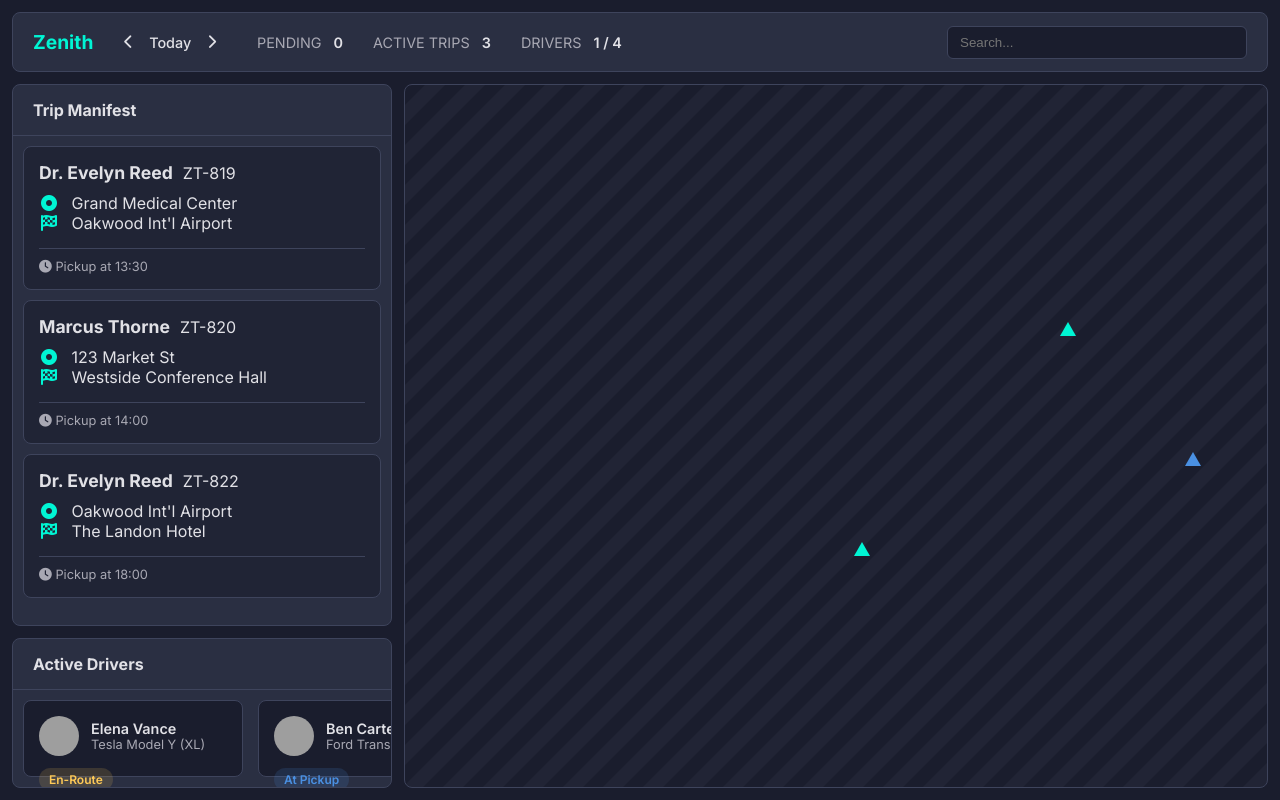
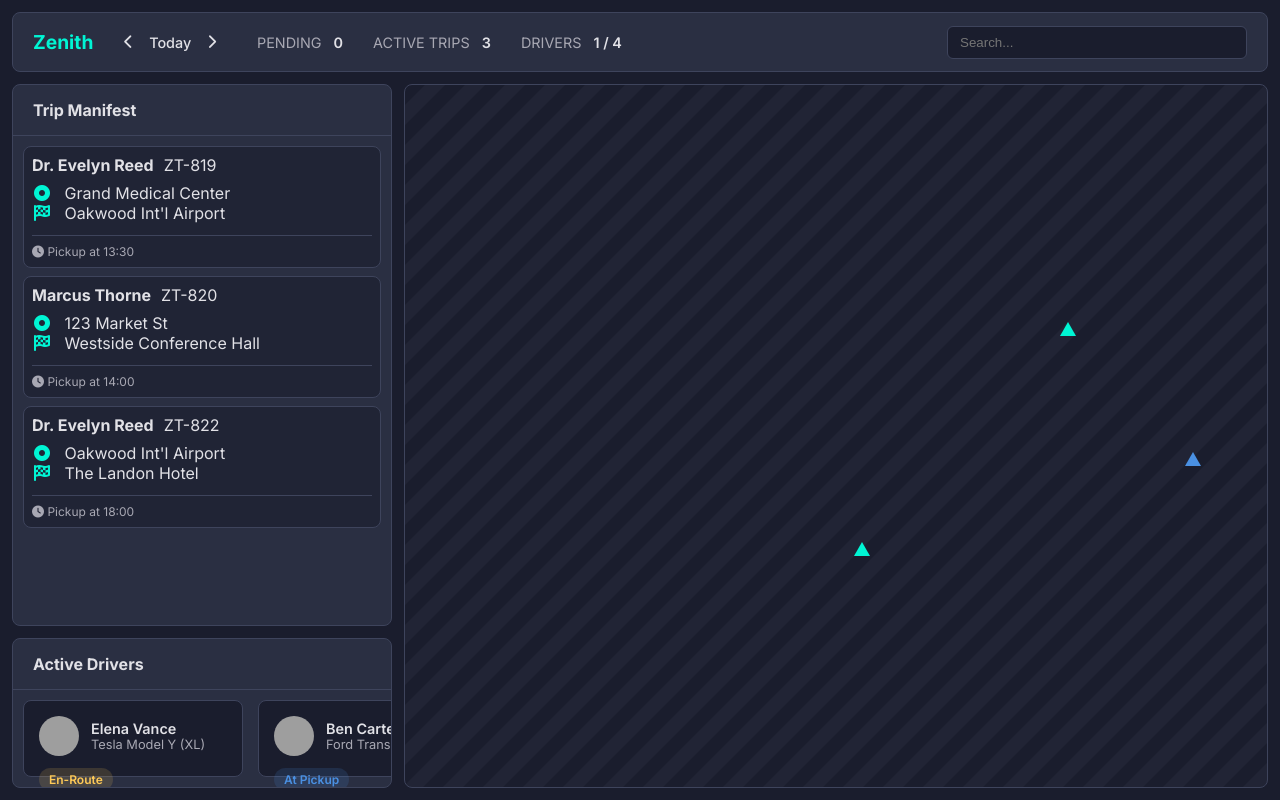
Before and after one commit to Gilblasse/Dispatch-System, a React (Vite) app: page / in a window 1280 px wide. Built offline with nearby package versions, Linux system fonts and the light colour scheme; grey boxes are pictures that could not be loaded.

Commit message:
Reduce trip card size

```diff
--- a/src/index.css
+++ b/src/index.css
@@ -80,12 +80,31 @@
 .trip-card:hover, .driver-card:hover { transform: translateY(-2px); box-shadow: 0 4px 15px rgba(0,0,0,0.2); border-color: var(--accent-teal); }
 .trip-card.active, .driver-card.active { box-shadow: 0 0 0 2px var(--accent-teal) !important; border-color: var(--accent-teal) !important; }
 
-.trip-card { background: rgba(26, 29, 45, 0.6); padding: 15px; margin-bottom: 10px; display: flex; flex-direction: column; }
-.trip-header h3 { font-size: 1.1rem; cursor: pointer; transition: color 0.2s; display: inline-block; }
+.trip-card {
+  background: rgba(26, 29, 45, 0.6);
+  padding: 8px;
+  margin-bottom: 8px;
+  display: flex;
+  flex-direction: column;
+}
+.trip-header h3 {
+  font-size: 1rem;
+  cursor: pointer;
+  transition: color 0.2s;
+  display: inline-block;
+}
 .trip-header h3:hover { color: var(--accent-teal); }
-.trip-locations { margin-top: 10px; }
+.trip-locations {
+  margin-top: 8px;
+}
 .trip-locations i { color: var(--accent-teal); width: 20px; text-align: center; margin-right: 8px; }
-.trip-footer { margin-top: 15px; padding-top: 10px; border-top: 1px solid var(--border-color); font-size: 0.8rem; color: var(--text-secondary); }
+.trip-footer {
+  margin-top: 12px;
+  padding-top: 8px;
+  border-top: 1px solid var(--border-color);
+  font-size: 0.75rem;
+  color: var(--text-secondary);
+}
 
 .driver-card { flex-shrink: 0; width: 220px; background-color: var(--bg-deep-charcoal); padding: 15px; display: flex; flex-direction: column; }
 .driver-profile { display: flex; align-items: center; gap: 12px; }
```
